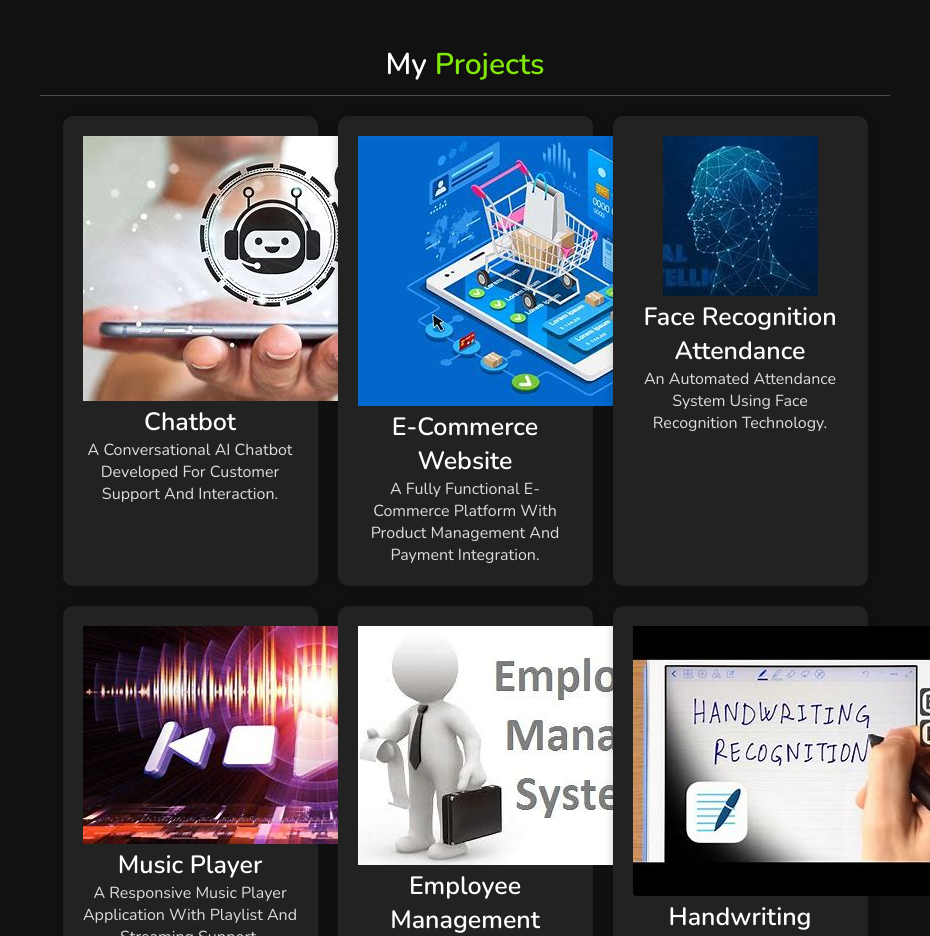
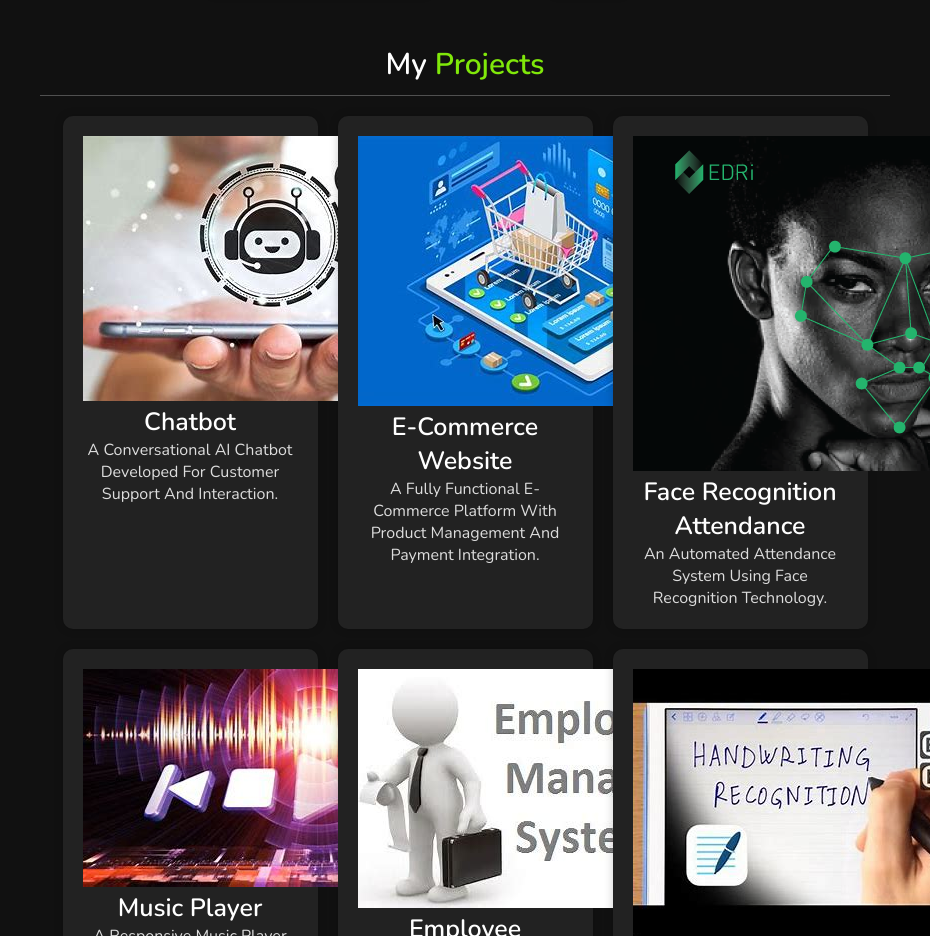
Before and after one commit to mahibai/portfolio_webiste, a plain HTML site: page index.html in a window 1280 px wide. Shown: the part 3620-4556 px from the top of the page, without its empty margins (350-1280 px from the left). Drawn offline with nearby package versions, Linux system fonts and the light colour scheme.

Commit message:
Update index.html

```diff
--- a/index.html
+++ b/index.html
@@ -231,7 +231,7 @@
 
         <!-- Project 3 -->
         <div class="box">
-            <img src="images/img3.jfif" alt="Face recognition Attendance website">
+            <img src="images/facial_recognition-1.png" alt="Face recognition Attendance website">
             <div class="project-content">
                 <h3>Face Recognition Attendance</h3>
                 <p>An automated attendance system using face recognition technology.</p>
```
